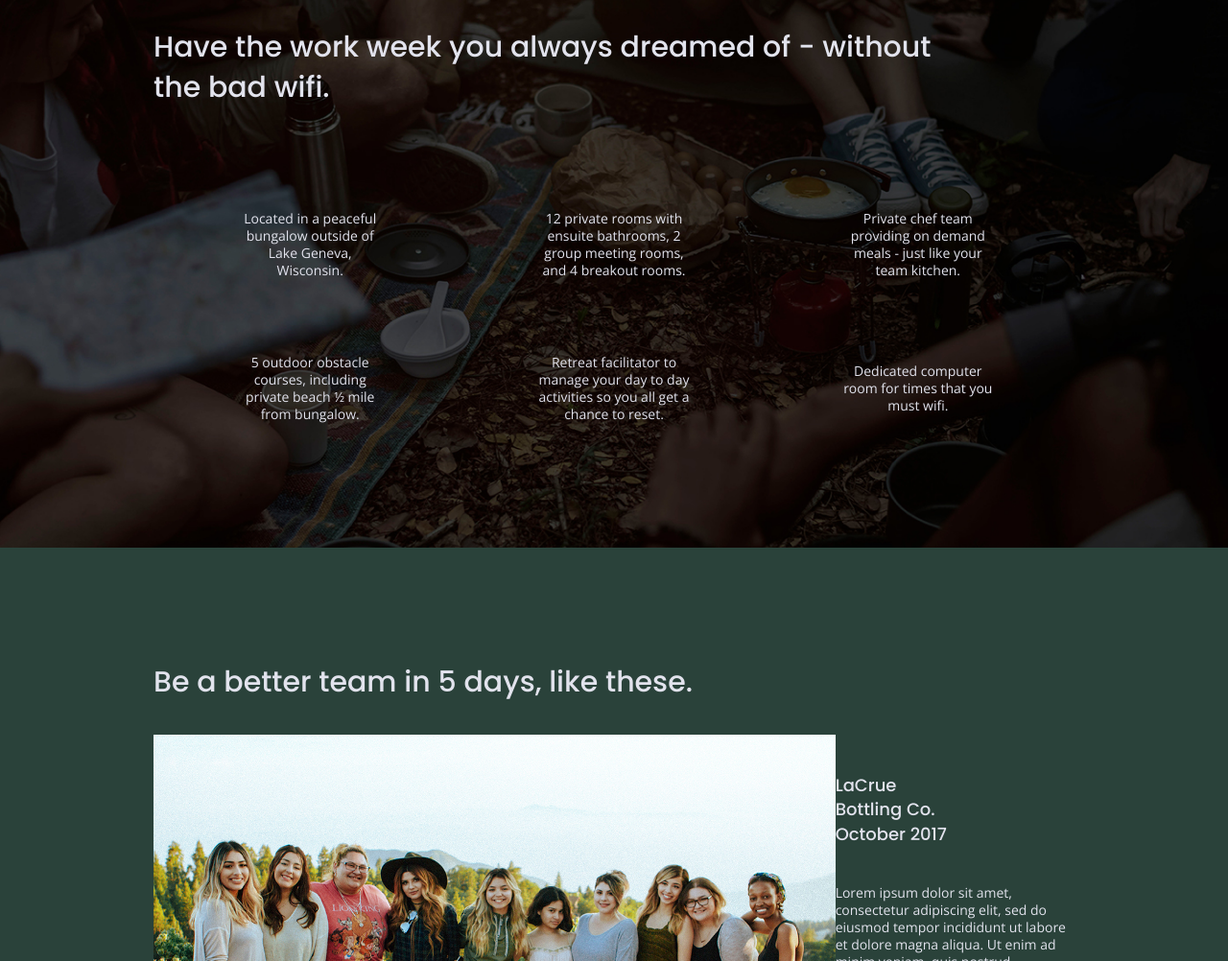
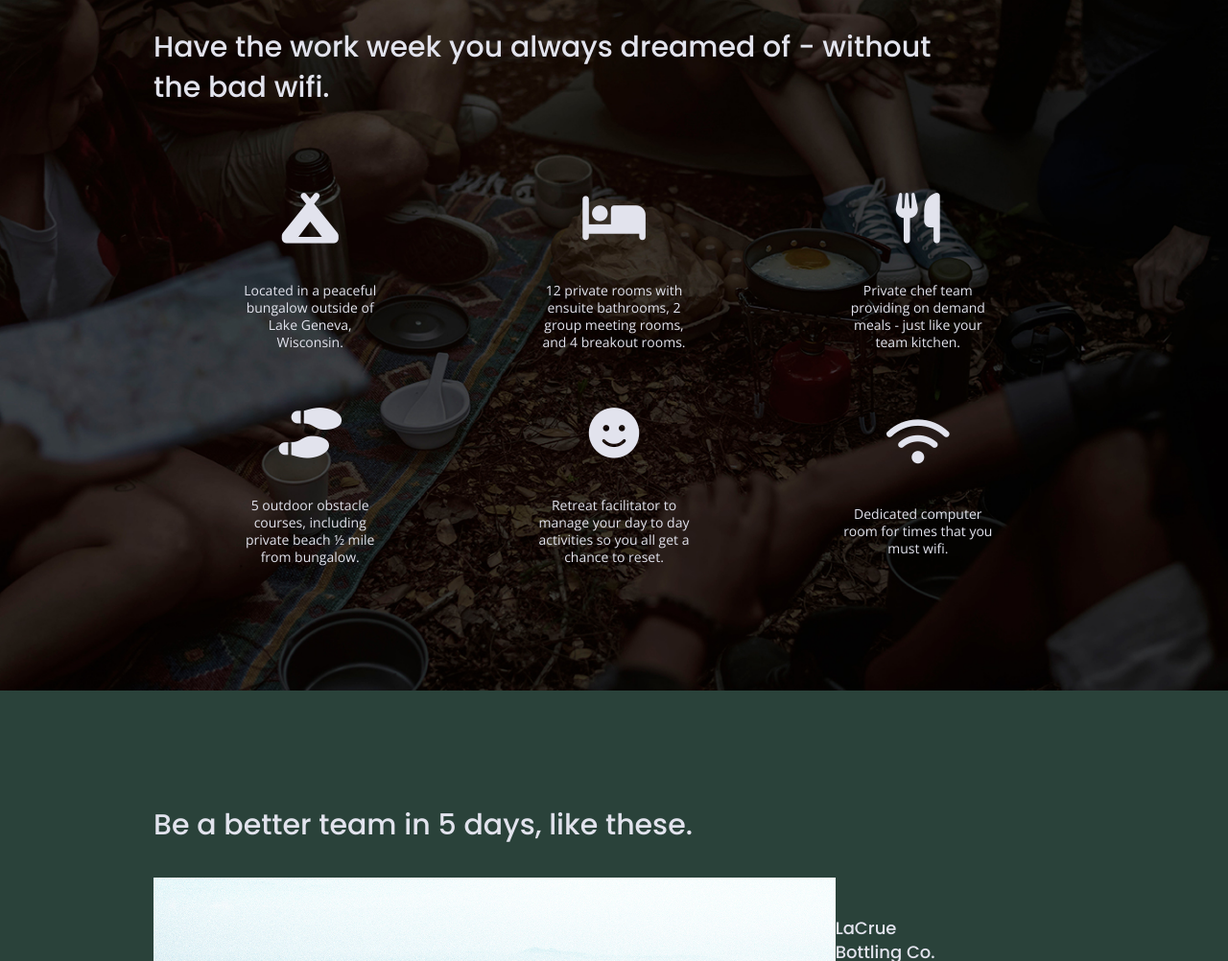
Before and after one commit to nath248/unplugged-retreat, a website: page index.html in a window 1280 px wide. Shown: the part 1028-2030 px from the top of the page at 96% size. Drawn offline with nearby package versions, Linux system fonts and the light colour scheme.

Commit message:
Added icons

```diff
--- a/css/main.css
+++ b/css/main.css
@@ -255,6 +255,11 @@ aside .form {
 .features article {
   width: 63%;
   margin: 30px 0;
+}
+
+.features i {
+  font-size: 3.75em;
+  margin-bottom: 40px;
 }
 
 .features .features-items {
--- a/index.html
+++ b/index.html
@@ -20,7 +20,7 @@
   <link rel="stylesheet" href="css/main.css">
 
   <meta name="theme-color" content="#fafafa">
-
+  <script src="https://kit.fontawesome.com/97cb1c8726.js" crossorigin="anonymous"></script>
 <!-- Google Fonts -->
   <link href="https://fonts.googleapis.com/css?family=Open+Sans:400,700|Poppins:500,700" rel="stylesheet">
 </head>
@@ -71,27 +71,27 @@
           <h2>Have the work week you always dreamed of - without the bad wifi.</h2>
           <div class="features-items">
             <article>
-              <p class="fontawesome-icon"><img src="" alt=""></p>
+              <p class="fontawesome-icon"><i class="fas fa-campground"></i></p>
               <p class="features-item-description">Located in a peaceful bungalow outside of Lake Geneva, Wisconsin.</p>
             </article>
             <article>
-              <p class="fontawesome-icon"><img src="" alt=""></p>
+              <p class="fontawesome-icon"><i class="fas fa-bed"></i></p>
               <p class="features-item-description">12 private rooms with ensuite bathrooms, 2 group meeting rooms, and 4 breakout rooms.</p>
             </article>
             <article>
-              <p class="fontawesome-icon"><img src="" alt=""></p>
+              <p class="fontawesome-icon"><i class="fas fa-utensils"></i></p>
               <p class="features-item-description">Private chef team providing on demand meals - just like your team kitchen.</p>
             </article>
             <article>
-              <p class="fontawesome-icon"><img src="" alt=""></p>
+              <p class="fontawesome-icon"><i class="fas fa-shoe-prints"></i></p>
               <p class="features-item-description">5 outdoor obstacle courses, including private beach ½ mile from bungalow.</p>
             </article>
             <article>
-              <p class="fontawesome-icon"><img src="" alt=""></p>
+              <p class="fontawesome-icon"><i class="fas fa-smile"></i></p>
               <p class="features-item-description">Retreat facilitator to manage your day to day activities so you all get a chance to reset.</p>
             </article>
             <article>
-              <p class="fontawesome-icon"><img src="" alt=""></p>
+              <p class="fontawesome-icon"><i class="fas fa-wifi"></i></p>
               <p class="features-item-description">Dedicated computer room for times that you must wifi.</p>
             </article>
           </div>
```
Also changed, not shown: about/index.html (+1 -1 lines), faq/index.html (+1 -1 lines).
